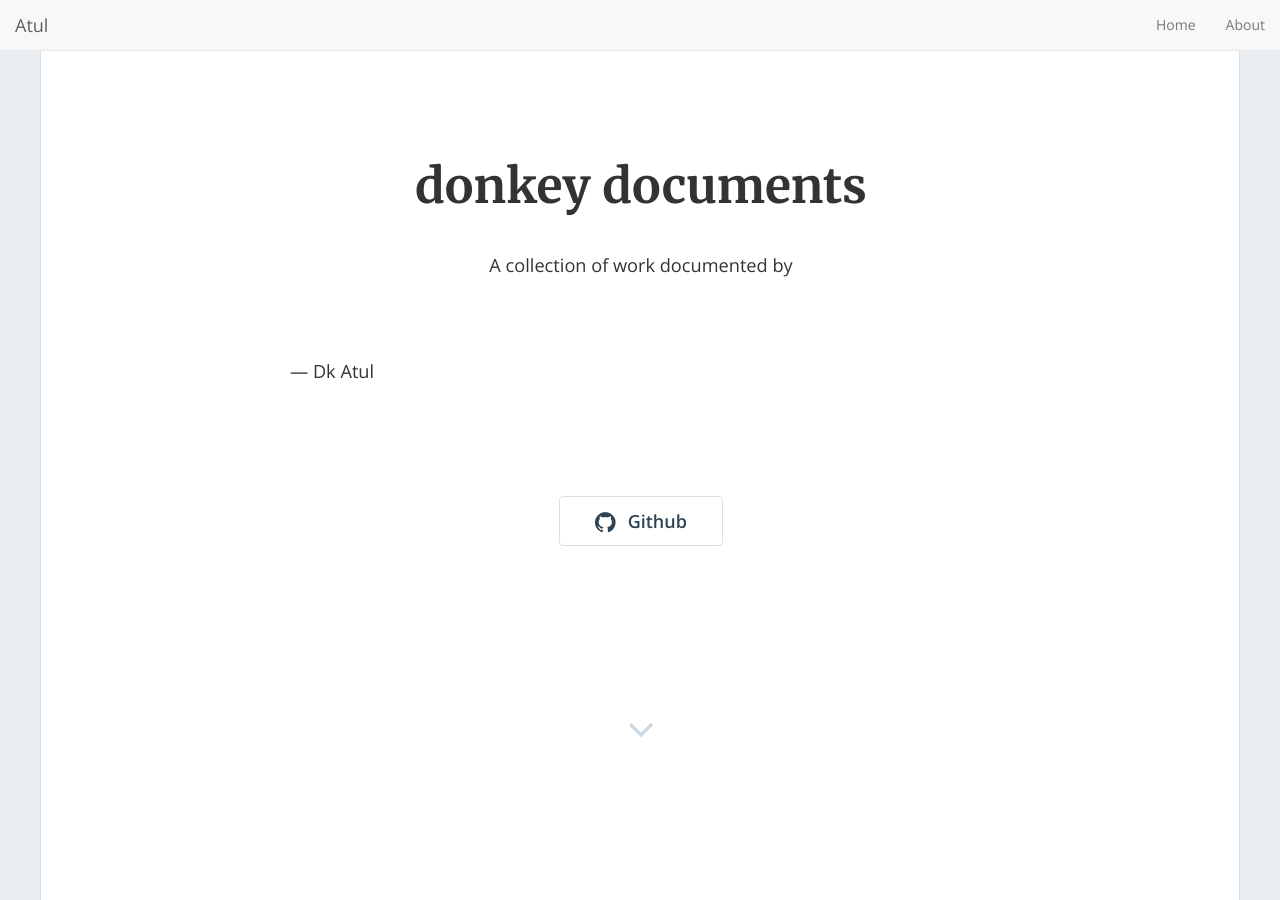
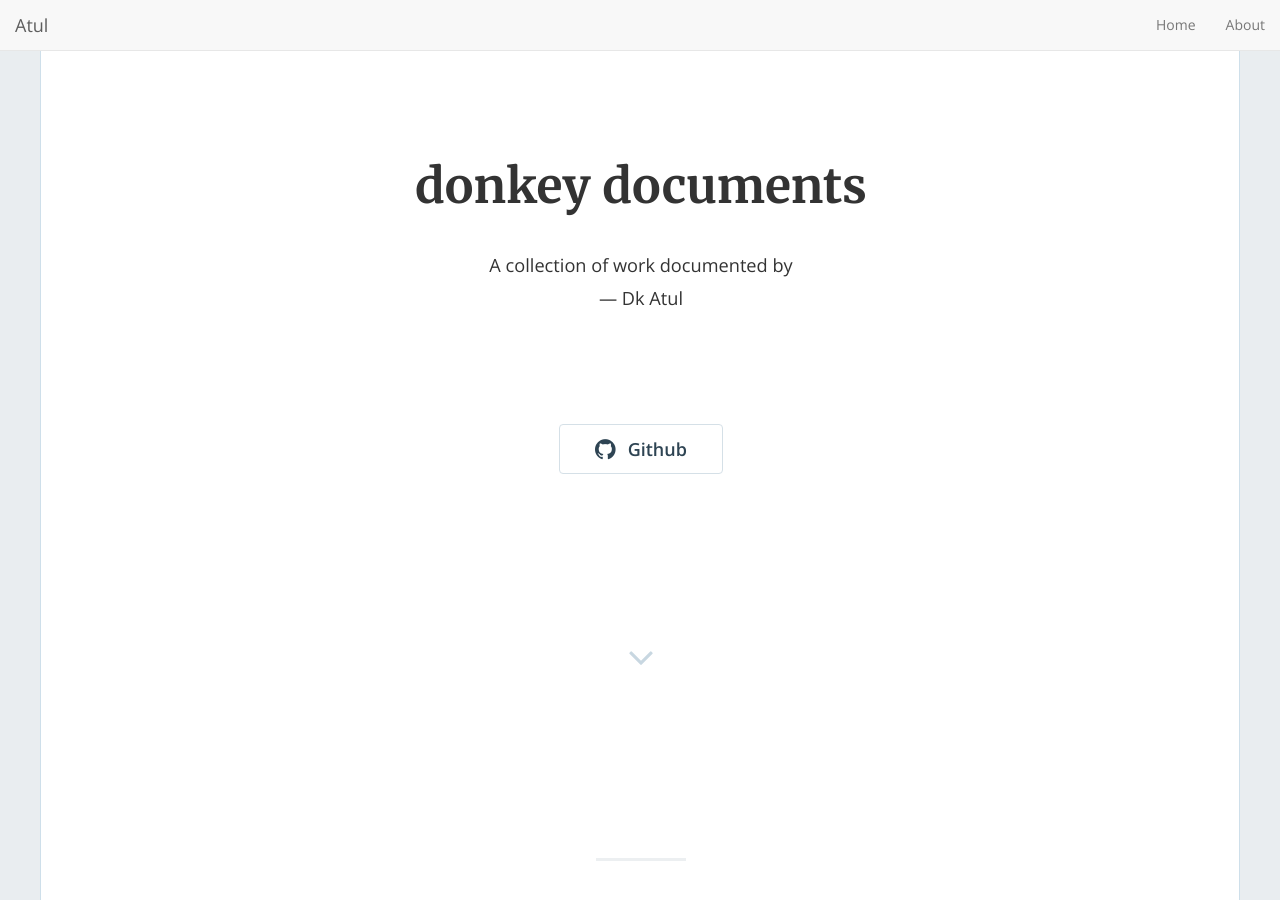
Before and after one commit to donkeyDocs/donkeyDocs.github.io, a Jekyll site: the page built from index.html, in a window 1280 px wide and 900 px high. Built offline with Jekyll 4.4.1, drawn with Linux system fonts in a browser that asks for light colours; nearby versions of some CDN libraries; the list of posts is cut into pages by our own code.

```diff
--- a/_config.yml
+++ b/_config.yml
@@ -15,7 +15,7 @@
 # in the templates via {{ site.myvariable }}.
 title: "donkey documents"
 email: 'atul.singh.arora@gmail.com'
-description: "A collection of work documented by <p> — Dk Atul"
+description: "A collection of work documented by <br/> — Dk Atul"
 baseurl: "" # the subpath of your site, e.g. /blog
 url: "http://atulsingharora.github.io/" # the base hostname & protocol for your site, e.g. http://example.com
 twitter_username: ''
```
